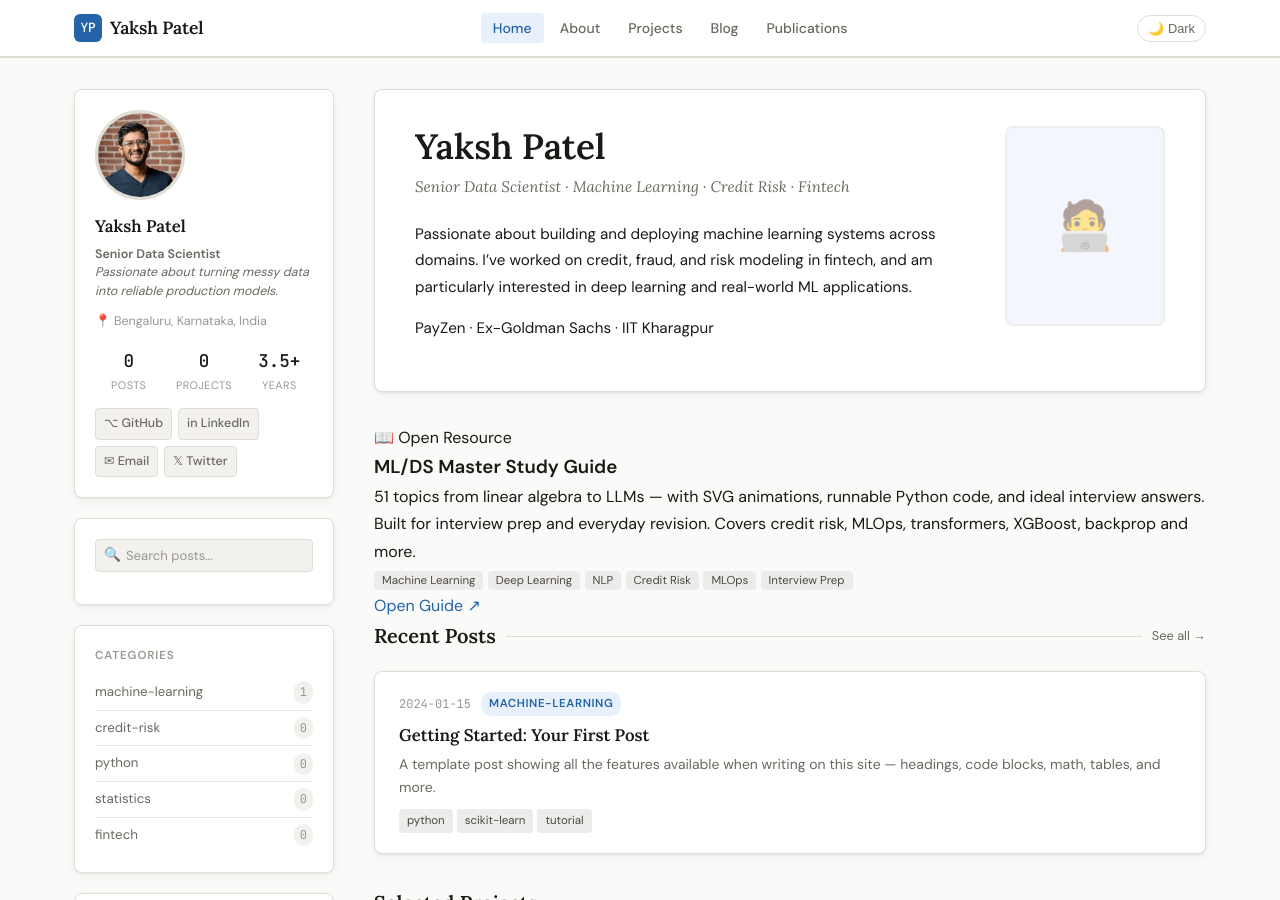
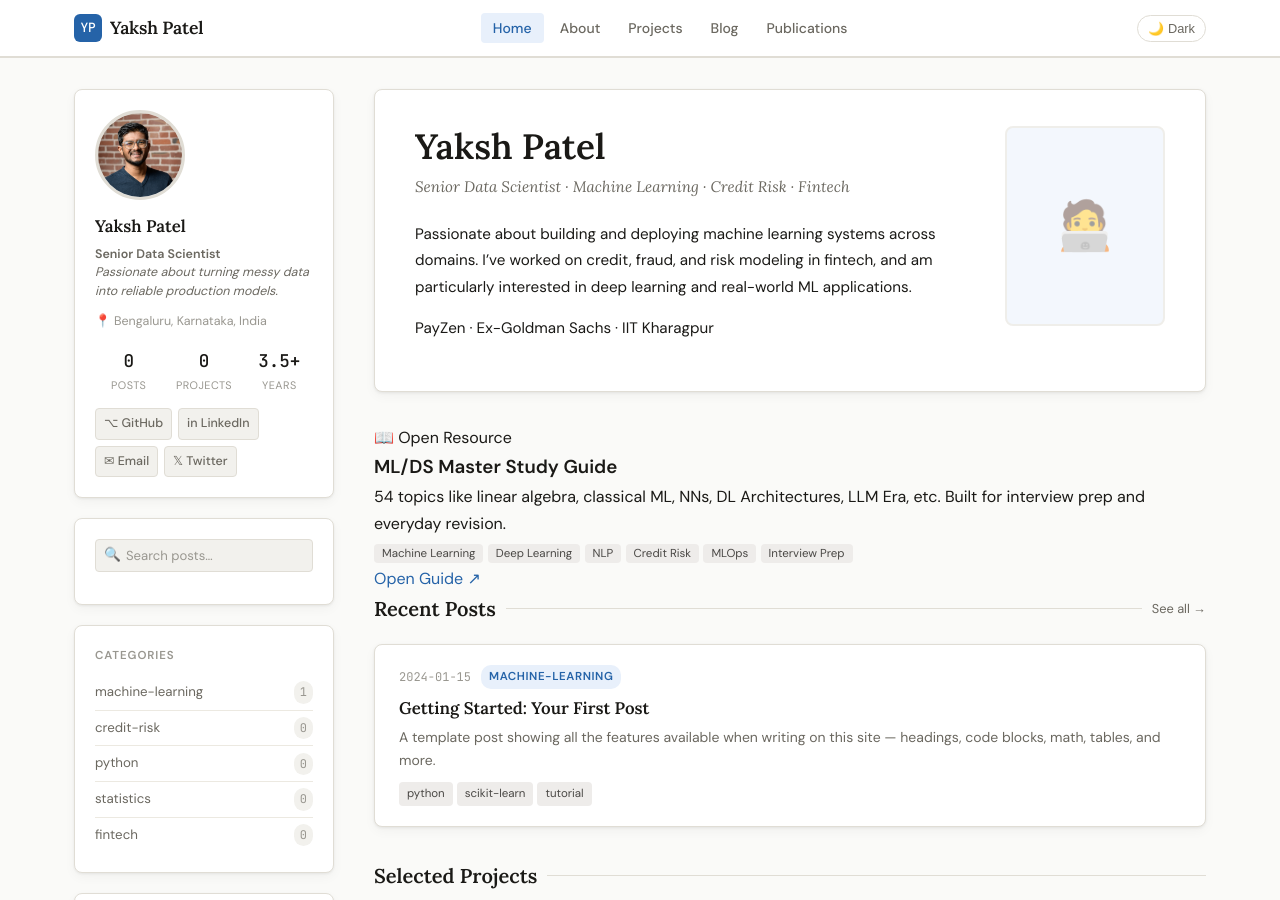
Before and after one commit to Yaksh-Patel/Yaksh-Patel.github.io, a Jekyll site: the page built from index.md, in a window 1280 px wide and 900 px high. Built offline with Jekyll 4.4.1, drawn with Linux system fonts in a browser that asks for light colours.

Commit message:
updated description of ML Guide

```diff
--- a/index.md
+++ b/index.md
@@ -33,9 +33,7 @@ title: Home
       <div class="guide-callout-label">📖 Open Resource</div>
       <h3 class="guide-callout-title">ML/DS Master Study Guide</h3>
       <p class="guide-callout-desc">
-        51 topics from linear algebra to LLMs — with SVG animations, runnable Python code,
-        and ideal interview answers. Built for interview prep and everyday revision.
-        Covers credit risk, MLOps, transformers, XGBoost, backprop and more.
+        54 topics like linear algebra, classical ML, NNs, DL Architectures, LLM Era, etc. Built for interview prep and everyday revision.
       </p>
       <div class="guide-callout-tags">
         <span class="tag">Machine Learning</span>
```
